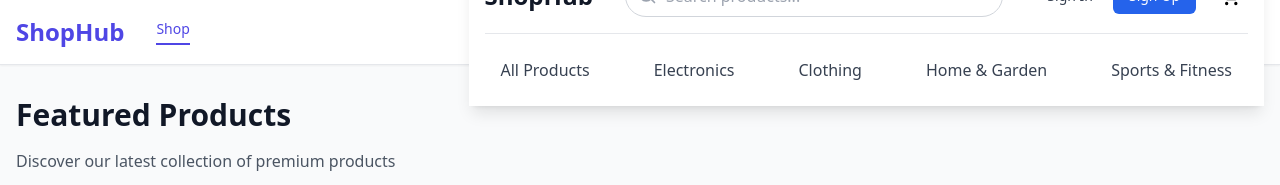
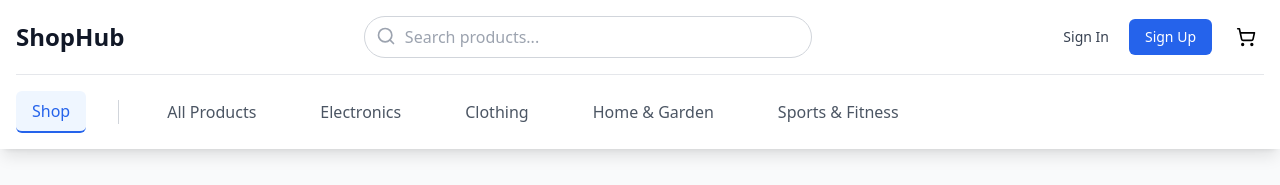
Before and after one commit to MrRitwik97/shophub, a React (Vite) app: page / in a window 1280 px wide. Shown: the top 185 px of the page. Built offline with nearby package versions, Linux system fonts and the light colour scheme.

Commit message:
Refactor Header component to improve navigation and user experience
Co-authored-by: kaulasritwik <kaulasritwik@gmail.com>

```diff
--- a/src/App.tsx
+++ b/src/App.tsx
@@ -88,80 +88,13 @@ const AppContent: React.FC = () => {
   return (
     <div className="min-h-screen bg-gray-50">
       {/* Enhanced Header with Navigation */}
-      <header className="bg-white shadow-sm border-b border-gray-200">
-        <div className="container mx-auto px-4">
-          <div className="flex items-center justify-between h-16">
-            {/* Logo and Navigation */}
-            <div className="flex items-center space-x-8">
-              <button
-                onClick={() => handleNavigation('shop')}
-                className="text-2xl font-bold text-indigo-600 hover:text-indigo-700"
-              >
-                ShopHub
-              </button>
-
-              {/* Navigation Links */}
-              <nav className="hidden md:flex items-center space-x-6">
-                <button
-                  onClick={() => handleNavigation('shop')}
-                  className={`text-sm font-medium transition-colors ${
-                    currentView === 'shop'
-                      ? 'text-indigo-600 border-b-2 border-indigo-600 pb-1'
-                      : 'text-gray-700 hover:text-indigo-600'
-                  }`}
-                >
-                  Shop
-                </button>
-
-                {isAuthenticated && user?.role === 'customer' && (
-                  <button
-                    onClick={() => handleNavigation('profile')}
-                    className={`text-sm font-medium transition-colors ${
-                      currentView === 'profile'
-                        ? 'text-indigo-600 border-b-2 border-indigo-600 pb-1'
-                        : 'text-gray-700 hover:text-indigo-600'
-                    }`}
-                  >
-                    My Account
-                  </button>
-                )}
-
-                {isAuthenticated && user?.role === 'admin' && (
-                  <>
-                    <button
-                      onClick={() => handleNavigation('admin')}
-                      className={`text-sm font-medium transition-colors ${
-                        currentView === 'admin'
-                          ? 'text-indigo-600 border-b-2 border-indigo-600 pb-1'
-                          : 'text-gray-700 hover:text-indigo-600'
-                      }`}
-                    >
-                      Admin Panel
-                    </button>
-                    <button
-                      onClick={() => handleNavigation('customers')}
-                      className={`text-sm font-medium transition-colors ${
-                        currentView === 'customers'
-                          ? 'text-indigo-600 border-b-2 border-indigo-600 pb-1'
-                          : 'text-gray-700 hover:text-indigo-600'
-                      }`}
-                    >
-                      Customer Management
-                    </button>
-                  </>
-                )}
-              </nav>
-            </div>
-
-            {/* Header Actions */}
-            <Header
-              onCartClick={() => setIsCartOpen(true)}
-              onAuthClick={() => setIsAuthModalOpen(true)}
-              setAuthMode={setAuthMode}
-            />
-          </div>
-        </div>
-      </header>
+      <Header
+        onCartClick={() => setIsCartOpen(true)}
+        onAuthClick={() => setIsAuthModalOpen(true)}
+        setAuthMode={setAuthMode}
+        currentView={currentView}
+        onNavigate={handleNavigation}
+      />
 
       {/* Main Content */}
       <main>
--- a/src/components/Header.tsx
+++ b/src/components/Header.tsx
@@ -1,18 +1,29 @@
 import React, { useState } from 'react';
-import { Search, ShoppingCart, Menu, X, User, Settings, LogOut } from 'lucide-react';
+import { Search, ShoppingCart, Menu, X, User, Settings, LogOut, Package, Users } from 'lucide-react';
 import { useEcommerce } from '../context/EcommerceContext';
 import { useAuth } from '../context/AuthContext';
 import { useCart } from '../context/CartContext';
-import { AuthModal } from './auth/AuthModal';
 
-export const Header: React.FC = () => {
-  const { categories, setFilter, filter, isAdminPanelOpen, isUserAdmin, toggleAdminPanel } = useEcommerce();
+interface HeaderProps {
+  onCartClick: () => void;
+  onAuthClick: () => void;
+  setAuthMode: (mode: 'login' | 'register') => void;
+  currentView: 'shop' | 'admin' | 'profile' | 'customers';
+  onNavigate: (view: 'shop' | 'admin' | 'profile' | 'customers') => void;
+}
+
+export const Header: React.FC<HeaderProps> = ({
+  onCartClick,
+  onAuthClick,
+  setAuthMode,
+  currentView,
+  onNavigate
+}) => {
+  const { categories, setFilter, filter } = useEcommerce();
   const { user, isAuthenticated, logout } = useAuth();
-  const { cart, toggleCart } = useCart();
+  const { cart } = useCart();
   const [isMenuOpen, setIsMenuOpen] = useState(false);
   const [searchTerm, setSearchTerm] = useState('');
-  const [showAuthModal, setShowAuthModal] = useState(false);
-  const [authModalMode, setAuthModalMode] = useState<'login' | 'register'>('login');
   const [showUserMenu, setShowUserMenu] = useState(false);
 
   const handleSearch = (e: React.FormEvent) => {
@@ -21,8 +32,8 @@ export const Header: React.FC = () => {
   };
 
   const handleAuthClick = (mode: 'login' | 'register') => {
-    setAuthModalMode(mode);
-    setShowAuthModal(true);
+    setAuthMode(mode);
+    onAuthClick();
   };
 
   const handleUserMenuClick = () => {
@@ -77,28 +88,42 @@ export const Header: React.FC = () => {
                         <p className="text-xs text-gray-500">{user?.email}</p>
                       </div>
 
+                      {user?.role === 'customer' && (
                         <button
                           onClick={() => {
                             setShowUserMenu(false);
-                          // Navigate to profile (you can implement routing here)
+                            onNavigate('profile');
                           }}
                           className="w-full text-left px-4 py-2 text-sm text-gray-700 hover:bg-gray-100 flex items-center space-x-2"
                         >
                           <User className="h-4 w-4" />
-                        <span>Profile</span>
+                          <span>My Profile</span>
                         </button>
+                      )}
 
-                      {isUserAdmin && (
+                      {user?.role === 'admin' && (
+                        <>
                           <button
                             onClick={() => {
-                            toggleAdminPanel();
                               setShowUserMenu(false);
+                              onNavigate('admin');
                             }}
                             className="w-full text-left px-4 py-2 text-sm text-gray-700 hover:bg-gray-100 flex items-center space-x-2"
                           >
                             <Settings className="h-4 w-4" />
-                          <span>{isAdminPanelOpen ? 'Exit Admin Panel' : 'Admin Panel'}</span>
+                            <span>Admin Panel</span>
                           </button>
+                          <button
+                            onClick={() => {
+                              setShowUserMenu(false);
+                              onNavigate('customers');
+                            }}
+                            className="w-full text-left px-4 py-2 text-sm text-gray-700 hover:bg-gray-100 flex items-center space-x-2"
+                          >
+                            <Users className="h-4 w-4" />
+                            <span>Customer Management</span>
+                          </button>
+                        </>
                       )}
 
                       <button
@@ -132,7 +157,7 @@ export const Header: React.FC = () => {
               )}
 
               <button
-                onClick={toggleCart}
+                onClick={onCartClick}
                 className="p-2 hover:bg-gray-100 rounded-full relative"
               >
                 <ShoppingCart className="h-5 w-5" />
@@ -156,9 +181,68 @@ export const Header: React.FC = () => {
           <nav className={`${isMenuOpen ? 'block' : 'hidden'} md:block border-t border-gray-200`}>
             <div className="py-4">
               <div className="flex flex-col md:flex-row md:items-center md:space-x-8">
+                {/* Main Navigation */}
+                <button
+                  onClick={() => onNavigate('shop')}
+                  className={`py-2 px-4 rounded-md transition-colors text-left ${
+                    currentView === 'shop'
+                      ? 'text-blue-600 bg-blue-50 border-b-2 border-blue-600'
+                      : 'text-gray-700 hover:text-blue-600 hover:bg-gray-100'
+                  }`}
+                >
+                  Shop
+                </button>
+
+                {/* Customer Profile Link */}
+                {isAuthenticated && user?.role === 'customer' && (
+                  <button
+                    onClick={() => onNavigate('profile')}
+                    className={`py-2 px-4 rounded-md transition-colors text-left flex items-center space-x-2 ${
+                      currentView === 'profile'
+                        ? 'text-blue-600 bg-blue-50 border-b-2 border-blue-600'
+                        : 'text-gray-700 hover:text-blue-600 hover:bg-gray-100'
+                    }`}
+                  >
+                    <User className="h-4 w-4" />
+                    <span>My Account</span>
+                  </button>
+                )}
+
+                {/* Admin Links */}
+                {isAuthenticated && user?.role === 'admin' && (
+                  <>
+                    <button
+                      onClick={() => onNavigate('admin')}
+                      className={`py-2 px-4 rounded-md transition-colors text-left flex items-center space-x-2 ${
+                        currentView === 'admin'
+                          ? 'text-blue-600 bg-blue-50 border-b-2 border-blue-600'
+                          : 'text-gray-700 hover:text-blue-600 hover:bg-gray-100'
+                      }`}
+                    >
+                      <Settings className="h-4 w-4" />
+                      <span>Admin Panel</span>
+                    </button>
+                    <button
+                      onClick={() => onNavigate('customers')}
+                      className={`py-2 px-4 rounded-md transition-colors text-left flex items-center space-x-2 ${
+                        currentView === 'customers'
+                          ? 'text-blue-600 bg-blue-50 border-b-2 border-blue-600'
+                          : 'text-gray-700 hover:text-blue-600 hover:bg-gray-100'
+                      }`}
+                    >
+                      <Users className="h-4 w-4" />
+                      <span>Customer Management</span>
+                    </button>
+                  </>
+                )}
+
+                {/* Product Categories - Only show when on Shop view */}
+                {currentView === 'shop' && (
+                  <>
+                    <div className="h-6 border-l border-gray-300 hidden md:block"></div>
                     <button
                       onClick={() => setFilter({})}
-                  className="text-gray-700 hover:text-blue-600 py-2 px-4 rounded-md hover:bg-gray-100 transition-colors text-left"
+                      className="text-gray-600 hover:text-blue-600 py-2 px-4 rounded-md hover:bg-gray-100 transition-colors text-left"
                     >
                       All Products
                     </button>
@@ -166,12 +250,12 @@ export const Header: React.FC = () => {
                       <div key={category.id} className="relative group">
                         <button
                           onClick={() => setFilter({ category: category.name })}
-                      className="text-gray-700 hover:text-blue-600 py-2 px-4 rounded-md hover:bg-gray-100 transition-colors text-left"
+                          className="text-gray-600 hover:text-blue-600 py-2 px-4 rounded-md hover:bg-gray-100 transition-colors text-left"
                         >
                           {category.name}
                         </button>
                         {category.subcategories && (
-                      <div className="absolute left-0 top-full mt-1 w-48 bg-white shadow-lg rounded-md border opacity-0 invisible group-hover:opacity-100 group-hover:visible transition-all duration-200">
+                          <div className="absolute left-0 top-full mt-1 w-48 bg-white shadow-lg rounded-md border opacity-0 invisible group-hover:opacity-100 group-hover:visible transition-all duration-200 z-50">
                             {category.subcategories.map(subcategory => (
                               <button
                                 key={subcategory.id}
@@ -188,6 +272,8 @@ export const Header: React.FC = () => {
                         )}
                       </div>
                     ))}
+                  </>
+                )}
               </div>
             </div>
           </nav>
@@ -208,13 +294,6 @@ export const Header: React.FC = () => {
         </div>
       </header>
 
-      {/* Auth Modal */}
-      <AuthModal
-        isOpen={showAuthModal}
-        onClose={() => setShowAuthModal(false)}
-        initialMode={authModalMode}
-      />
-
       {/* Click outside to close user menu */}
       {showUserMenu && (
         <div
```
Lines whose indentation alone changed are shown as unchanged.
